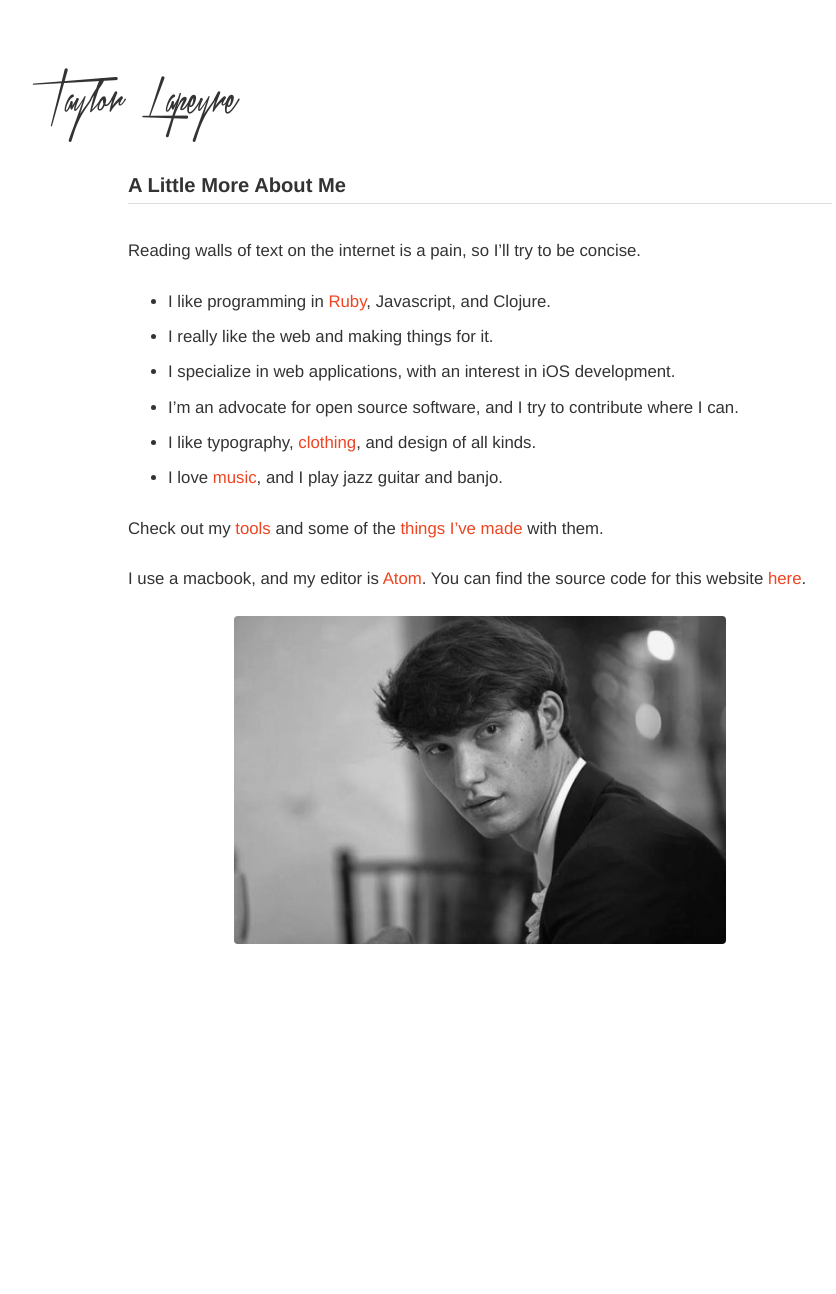
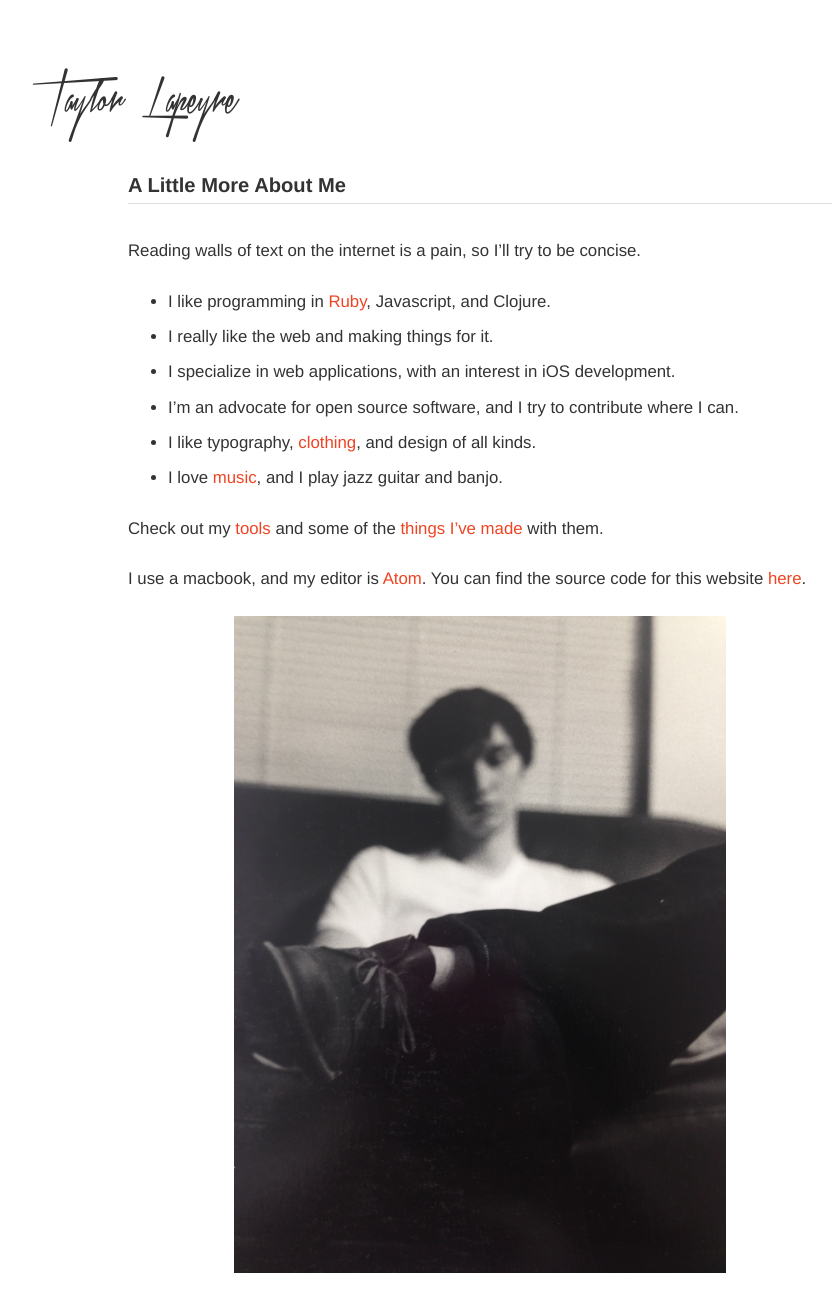
Before and after one commit to taylorlapeyre/taylorlapeyre.github.io, a Jekyll site: the page built from about.md, in a window 1280 px wide. Shown: the whole page, without its empty margins (160-996 px from the left). Built offline with Jekyll 4.4.1, drawn with Linux system fonts in a browser that asks for light colours; some web fonts are replaced; before the commit the page ends 965 px from its top, so only the background shows below that.

Commit message:
change profile image

```diff
--- a/assets/css/style.css
+++ b/assets/css/style.css
@@ -54,6 +54,7 @@ h1 a, h1 a:hover {
   display: block;
   margin: 0 auto;
   width: 70%;
+  max-width: 400px
   border-radius: 4px;
 }
 
```
Also changed, not shown: assets/images/profile.png.
